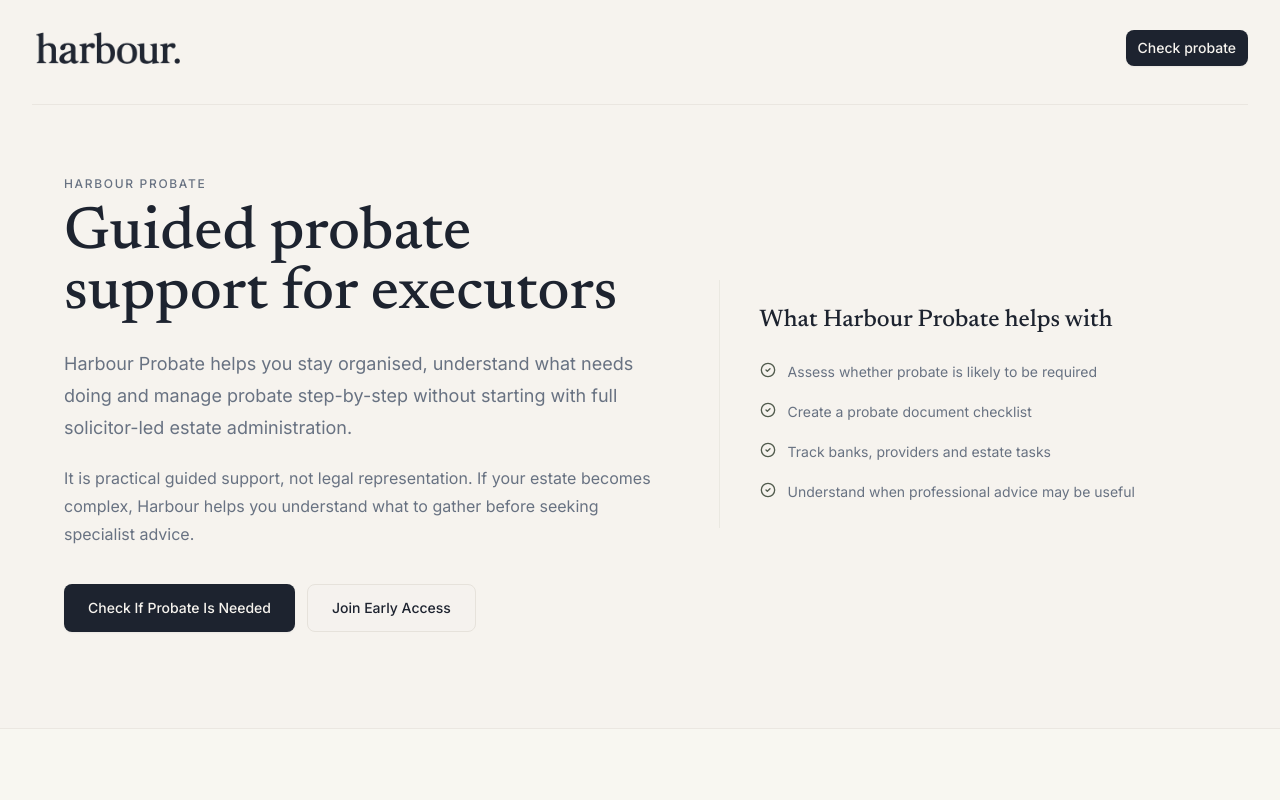
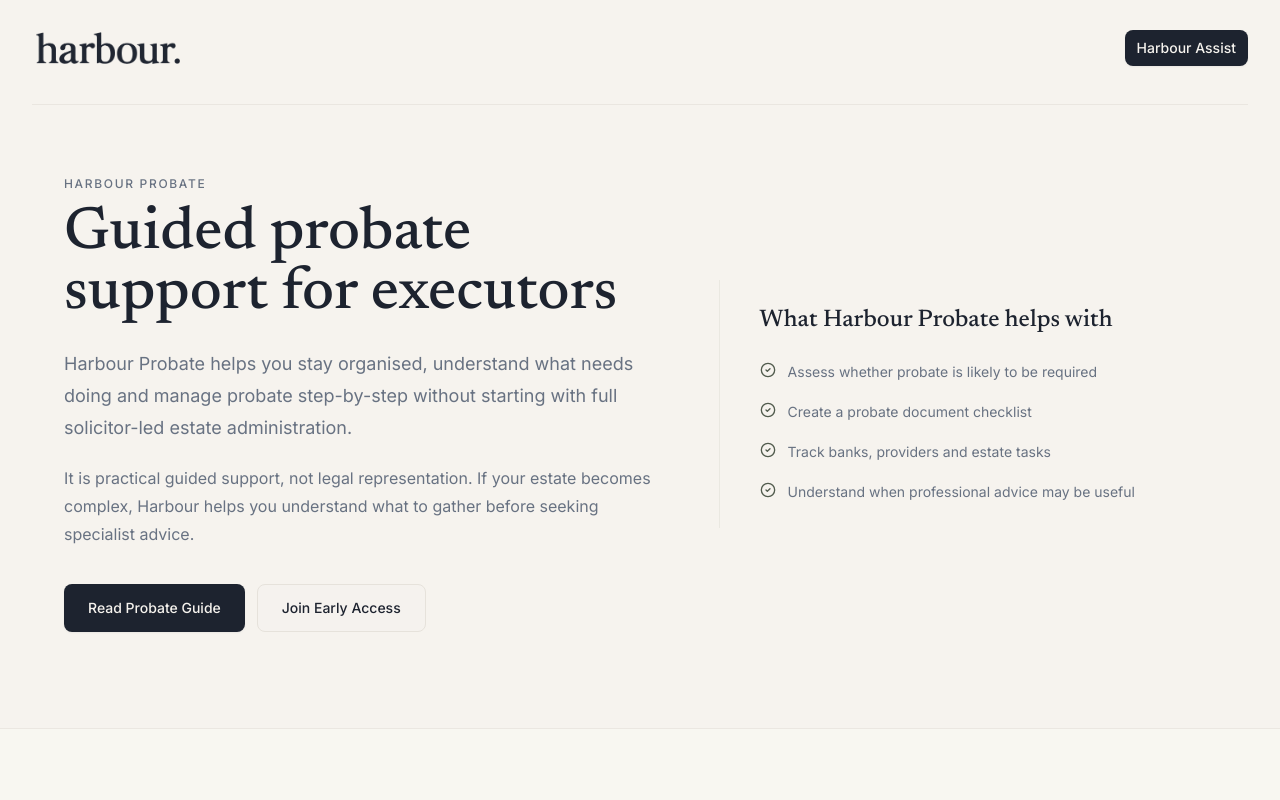
Before and after one commit to jonsearle/harbour, a Next.js app: page /probate in a window 1280 px wide. Shown: the top 800 px of the page. Built offline with nearby package versions, Linux system fonts and the light colour scheme; no server answers.

Commit message:
Route probate checks to Assist interest

```diff
--- a/app/probate-check/page.tsx
+++ b/app/probate-check/page.tsx
@@ -1,52 +1,5 @@
-import type { Metadata } from "next";
-import { ProbateAssessmentFlow } from "@/components/probate-assessment-flow";
-import { SiteFooter } from "@/components/site-footer";
-import { SiteHeader } from "@/components/site-header";
-
-export const metadata: Metadata = {
-  title: "Probate Check | Harbour",
-  description:
-    "Answer a few questions to understand whether probate may be required and what factors affect the next step.",
-  alternates: {
-    canonical: "/probate-check",
-  },
-  robots: {
-    index: true,
-    follow: true,
-  },
-};
+import { redirect } from "next/navigation";
 
 export default function ProbateCheckPage() {
-  return (
-    <main className="min-h-screen overflow-hidden">
-      <SiteHeader
-        ctaEventName="probate_cta_clicked"
-        ctaHref="/probate"
-        ctaLocation="probate_check_header"
-        ctaText="Harbour Probate"
-      />
-
-      <section className="border-y border-border/70 bg-card/35 px-6 py-12 sm:px-8 lg:py-16">
-        <div className="mx-auto max-w-3xl text-center">
-          <p className="text-xs font-medium uppercase tracking-[0.14em] text-muted-foreground">
-            Probate checker
-          </p>
-          <h1 className="mt-3 font-serif text-4xl font-medium leading-tight text-foreground sm:text-5xl">
-            Check whether probate may be needed
-          </h1>
-          <p className="mt-5 text-base leading-7 text-muted-foreground sm:text-lg sm:leading-8">
-            Answer a few practical questions and Harbour will help you
-            understand whether probate is likely to be required and what to
-            check next.
-          </p>
-        </div>
-      </section>
-
-      <section className="px-6 py-12 sm:px-8 lg:py-16">
-        <ProbateAssessmentFlow />
-      </section>
-
-      <SiteFooter />
-    </main>
-  );
+  redirect("/interest/assist");
 }
--- a/app/probate/page.tsx
+++ b/app/probate/page.tsx
@@ -51,9 +51,9 @@
     <main className="min-h-screen overflow-hidden">
       <SiteHeader
         ctaEventName="probate_cta_clicked"
-        ctaHref="/probate-check"
+        ctaHref="/interest/assist"
         ctaLocation="probate_header"
-        ctaText="Check probate"
+        ctaText="Harbour Assist"
       />
 
       <section className="relative px-6 pb-16 pt-14 sm:px-8 lg:pb-24 lg:pt-20">
@@ -78,11 +78,11 @@
             </p>
             <div className="mt-9 flex flex-col gap-3 sm:flex-row">
               <TrackedLink
-                href="/probate-check"
-                eventName="probate_check_clicked"
+                href="/do-i-need-probate"
+                eventName="probate_guide_clicked"
                 eventParams={{ cta_location: "probate_hero" }}
               >
-                <Button size="lg">Check If Probate Is Needed</Button>
+                <Button size="lg">Read Probate Guide</Button>
               </TrackedLink>
               <TrackedLink
                 href="/interest/probate"
--- a/app/sitemap.ts
+++ b/app/sitemap.ts
@@ -37,12 +37,6 @@
       priority: 0.85,
     },
     {
-      url: `${siteUrl}/probate-check`,
-      lastModified: now,
-      changeFrequency: "monthly",
-      priority: 0.8,
-    },
-    {
       url: `${siteUrl}/guides`,
       lastModified: now,
       changeFrequency: "weekly",
--- a/lib/seo-pages.ts
+++ b/lib/seo-pages.ts
@@ -539,9 +539,9 @@
     updated: "2026-05-30",
     ctaHeader: "Not sure whether probate applies to your situation?",
     ctaSubline:
-      "Answer a few questions and Harbour will assess whether probate is likely to be required and explain why.",
-    ctaButton: "Guide Me Through This",
-    ctaDestination: "/probate-check",
+      "Harbour Assist is being built to help you organise the practical admin after a death.",
+    ctaButton: "Join Harbour Assist Early Access",
+    ctaDestination: "/interest/assist",
     intro: [
       "One of the most common questions after someone dies is whether probate is actually required.",
       "The answer depends on the assets involved, how they were owned and the requirements of the organisations holding them.",
```
